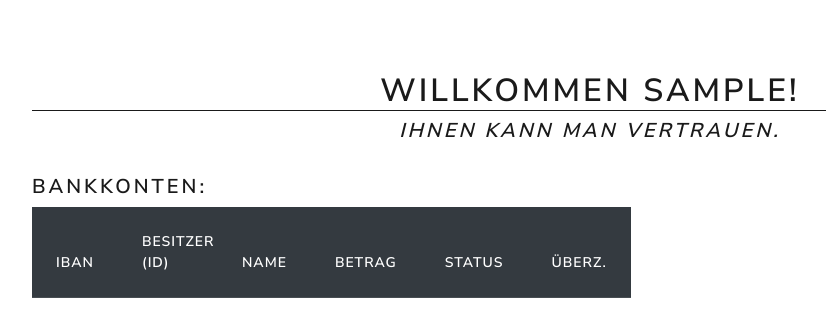
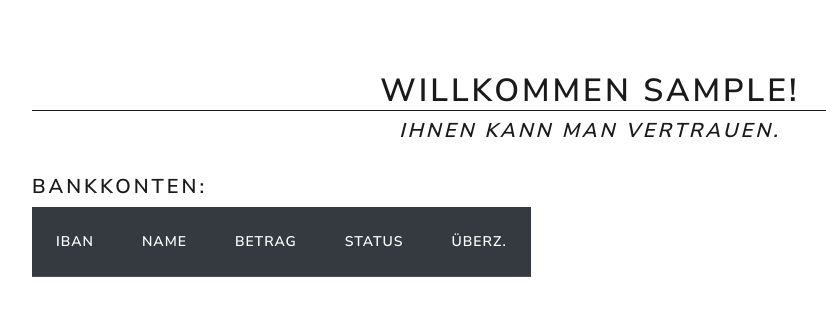
Before and after one commit to timstallinger/bank-website, a Django app: page /accounts/verwalten/ in a window 1280 px wide. Shown: the part 98-420 px from the top of the page, without its empty margins (50-876 px from the left). Run offline with Django 4.2, Linux system fonts and the light colour scheme; the visitor is signed in with stand-in values (Sample User, id 1); data comes from the database, SQL or seed files in the repository; data that the repository does not hold is empty; some libraries are stand-ins or nearby versions.

Commit message:
ID aus Tabelle entfernt

```diff
--- a/megagutebank/templates/manage_accounts.html
+++ b/megagutebank/templates/manage_accounts.html
@@ -36,7 +36,6 @@
             <thead>
                 <tr>
                     <th scope="col" onclick=sortTable(0)>IBAN</th>
-                    <th scope="col" style="max-width: 100px" onclick=sortTable(1)>Besitzer (ID)</th>
                     <th scope="col" onclick=sortTable(3)>Name</th>
                     <th scope="col" onclick=sortTable(4)>Betrag</th>
                     <th scope="col" onclick=sortTable(7)>Status</th>
@@ -47,7 +46,6 @@
             {% for account in accounts %}
                 <tr class="table-primary">
                     <th scope="row">{{account.iban}}</th>
-                    <th scope="row" style="max-width: 20px">{{account.owner_id}}</th>
                     <th scope="row" style="max-width: 250px; text-overflow: ellipsis;  white-space: nowrap; overflow: hidden">{{account.name}}</th>
                     <th scope="row" style="min-width: 200px">
                         <form id="amount_form" method="post">
```
